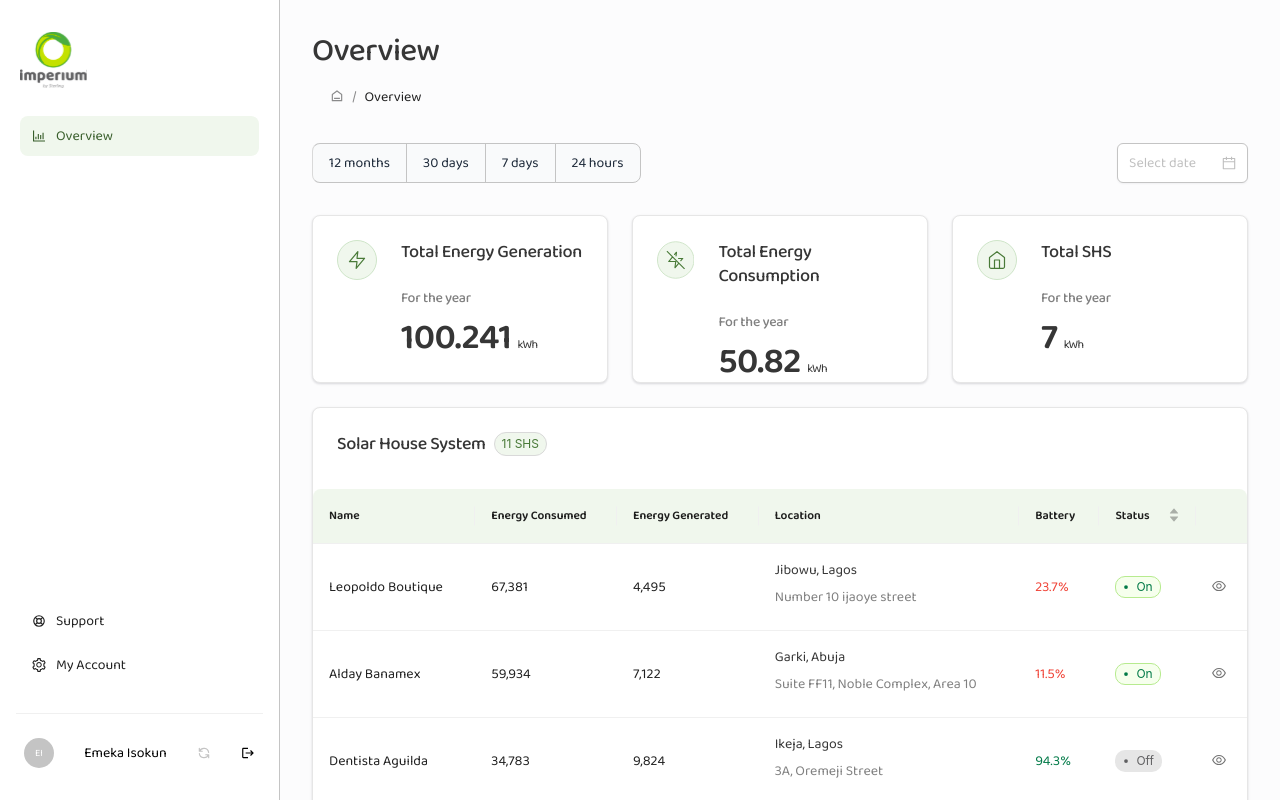
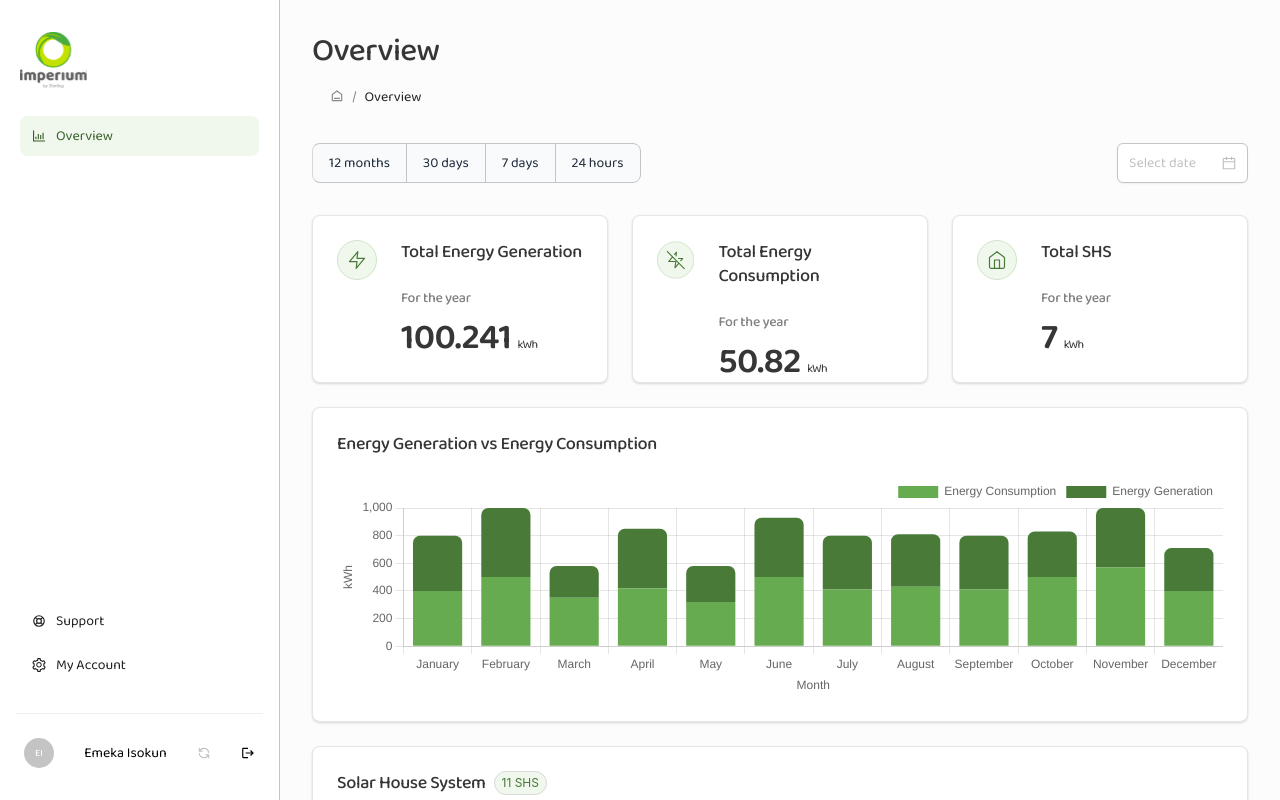
Before and after one commit to WYRE-ENERGIES/imperium-frontend, a React (Create React App) app: page /overview in a window 1280 px wide. Shown: the top 800 px of the page. Built offline with nearby package versions, Linux system fonts and the light colour scheme.

Commit message:
design chart

```diff
--- a/package.json
+++ b/package.json
@@ -9,9 +9,11 @@
     "@testing-library/user-event": "^13.5.0",
     "antd": "^5.1.5",
     "axios": "^1.2.3",
+    "chart.js": "^4.2.0",
     "node-sass": "^7.0.3",
     "react": "^18.2.0",
     "react-avatar": "^5.0.3",
+    "react-chartjs-2": "^5.2.0",
     "react-dom": "^18.2.0",
     "react-icons": "^4.7.1",
     "react-router-dom": "^6.6.2",
--- /dev/null
+++ b/src/components/Charts/BarChart/BarChart.module.scss
@@ -0,0 +1,8 @@
+.StackedBarChart {
+  padding: 24px;
+  background: #ffffff;
+  border: 1px solid #e6e6e6;
+  box-shadow: 0px 1px 3px rgba(16, 24, 40, 0.1),
+    0px 1px 2px rgba(16, 24, 40, 0.06);
+  border-radius: 8px;
+}
--- /dev/null
+++ b/src/components/Charts/StackedBarChart/StackedBarChart.jsx
@@ -0,0 +1,27 @@
+import {
+  BarElement,
+  CategoryScale,
+  Chart as ChartJS,
+  Legend,
+  LinearScale,
+  Title,
+  Tooltip,
+} from 'chart.js'
+
+import { Bar } from 'react-chartjs-2'
+import React from 'react'
+import classes from './StackedBarChart.module.scss'
+import { overviewStackedOptions } from './data'
+
+ChartJS.register(CategoryScale, LinearScale, BarElement, Title, Tooltip, Legend)
+
+const StackedBarChart = ({ title, chartData }) => {
+  return (
+    <div className={classes.StackedBarChart}>
+      <h1>{title}</h1>
+      <Bar data={chartData} options={overviewStackedOptions} width="600" />
+    </div>
+  )
+}
+
+export default StackedBarChart
--- /dev/null
+++ b/src/components/Charts/StackedBarChart/StackedBarChart.module.scss
@@ -0,0 +1,17 @@
+.StackedBarChart {
+  padding: 24px;
+  background: #ffffff;
+  border: 1px solid #e6e6e6;
+  box-shadow: 0px 1px 3px rgba(16, 24, 40, 0.1),
+    0px 1px 2px rgba(16, 24, 40, 0.06);
+  border-radius: 8px;
+
+  & > h1 {
+    font-weight: 500;
+    font-size: 18px;
+    line-height: 24px;
+    letter-spacing: -0.02em;
+    color: #363636;
+    margin-bottom: 20px;
+  }
+}
--- /dev/null
+++ b/src/components/Charts/StackedBarChart/data.js
@@ -0,0 +1,97 @@
+export const overviewStackedOptions = {
+  plugins: {
+    legend: {
+      position: 'top',
+      align: 'end',
+    },
+  },
+  responsive: true,
+  scales: {
+    x: {
+      title: { display: true, text: 'Month' },
+      stacked: true,
+    },
+    y: {
+      stacked: true,
+      title: {
+        text: 'kWh',
+        display: true,
+      },
+    },
+  },
+}
+
+export const stackBarData = [
+  {
+    id: 1,
+    energyGenerated: '400',
+    energyConsumed: '400',
+    month: 'January',
+  },
+  {
+    id: 2,
+    energyGenerated: '500',
+    energyConsumed: '500',
+    month: 'February',
+  },
+  {
+    id: 3,
+    energyGenerated: '230',
+    energyConsumed: '350',
+    month: 'March',
+  },
+  {
+    id: 4,
+    energyGenerated: '430',
+    energyConsumed: '420',
+    month: 'April',
+  },
+  {
+    id: 5,
+    energyGenerated: '260',
+    energyConsumed: '320',
+    month: 'May',
+  },
+  {
+    id: 6,
+    energyGenerated: '430',
+    energyConsumed: '500',
+    month: 'June',
+  },
+  {
+    id: 7,
+    energyGenerated: '390',
+    energyConsumed: '410',
+    month: 'July',
+  },
+  {
+    id: 8,
+    energyGenerated: '380',
+    energyConsumed: '430',
+    month: 'August',
+  },
+  {
+    id: 9,
+    energyGenerated: '390',
+    energyConsumed: '410',
+    month: 'September',
+  },
+  {
+    id: 10,
+    energyGenerated: '330',
+    energyConsumed: '500',
+    month: 'October',
+  },
+  {
+    id: 11,
+    energyGenerated: '430',
+    energyConsumed: '570',
+    month: 'November',
+  },
+  {
+    id: 12,
+    energyGenerated: '310',
+    energyConsumed: '400',
+    month: 'December',
+  },
+]
--- a/src/components/SHSTable/SHSTable.module.scss
+++ b/src/components/SHSTable/SHSTable.module.scss
@@ -10,6 +10,7 @@
   box-shadow: 0px 1px 3px rgba(16, 24, 40, 0.1),
     0px 1px 2px rgba(16, 24, 40, 0.06);
   border-radius: 8px;
+  overflow: scroll;
 
   &__table {
     & table > thead > tr > th,
--- a/src/pages/Customer/Overview/Overview.jsx
+++ b/src/pages/Customer/Overview/Overview.jsx
@@ -1,16 +1,36 @@
+import React, { useState } from 'react'
+
 import { ReactComponent as EnergyWidgetIcon } from '../../../assets/overview/energy-icon.svg'
 import { ReactComponent as HomeWidgetIcon } from '../../../assets/overview/home-icon.svg'
 import InstructionModal from './InstructionModal/InstructionModal'
 import OverviewWidget from '../../../components/Widget/Overview/OverviewWidget'
 import PageBreadcrumb from '../../../components/PageBreadcrumb/PageBreadcrumb'
 import PageLayout from '../../../components/Layout/PageLayout'
-import React from 'react'
 import { ReactComponent as SEnergyWidgetIcon } from '../../../assets/overview/cancel-energy-con.svg'
 import SHSTable from '../../../components/SHSTable/SHSTable'
+import StackedBarChart from '../../../components/Charts/StackedBarChart/StackedBarChart'
 import WidgetFilter from '../../../components/WidgetFilter/WidgetFilter'
 import classes from './Overview.module.scss'
+import { stackBarData } from '../../../components/Charts/StackedBarChart/data'
 
 const Overview = () => {
+  const [chartData, setChartData] = useState({
+    labels: stackBarData.map((data) => data.month),
+    datasets: [
+      {
+        label: 'Energy Consumption',
+        data: stackBarData.map((data) => data.energyConsumed),
+        backgroundColor: '#66AB4F',
+        borderRadius: '5',
+      },
+      {
+        label: 'Energy Generation',
+        data: stackBarData.map((data) => data.energyGenerated),
+        backgroundColor: '#497A38',
+        borderRadius: '7',
+      },
+    ],
+  })
   const widgets = [
     {
       id: 1,
@@ -53,6 +73,12 @@ const Overview = () => {
           <WidgetFilter />
         </section>
         <div className={classes.Overview__widgets}>{widgets}</div>
+        <div className={classes.Overview__chart}>
+          <StackedBarChart
+            title="Energy Generation vs Energy Consumption"
+            chartData={chartData}
+          />
+        </div>
         <div className={classes.Overview__shsTable}>
           <SHSTable />
         </div>
--- a/src/pages/Customer/Overview/Overview.module.scss
+++ b/src/pages/Customer/Overview/Overview.module.scss
@@ -14,6 +14,11 @@
 
   &__widgets {
     display: flex;
+    flex-wrap: wrap;
     gap: 24px;
   }
+
+  &__shsTable {
+
+  }
 }
--- a/src/pages/Customer/Support/Support.module.scss
+++ b/src/pages/Customer/Support/Support.module.scss
@@ -28,6 +28,7 @@
   }
 
   &__topSection {
+    overflow: scroll;
     box-sizing: border-box;
     display: flex;
     flex-direction: column;
```
Also changed, not shown: src/components/Charts/BarChart/BarChart.jsx (added, +14 -0 lines), 1 other file (tests, documents, lock files or other folders).
